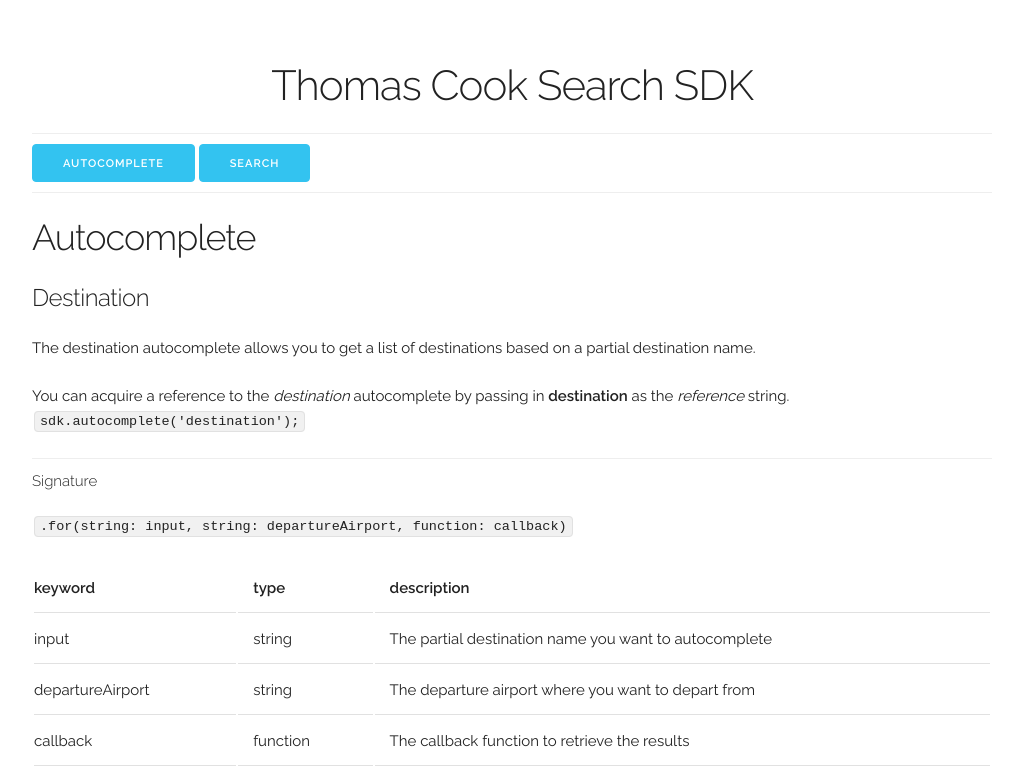
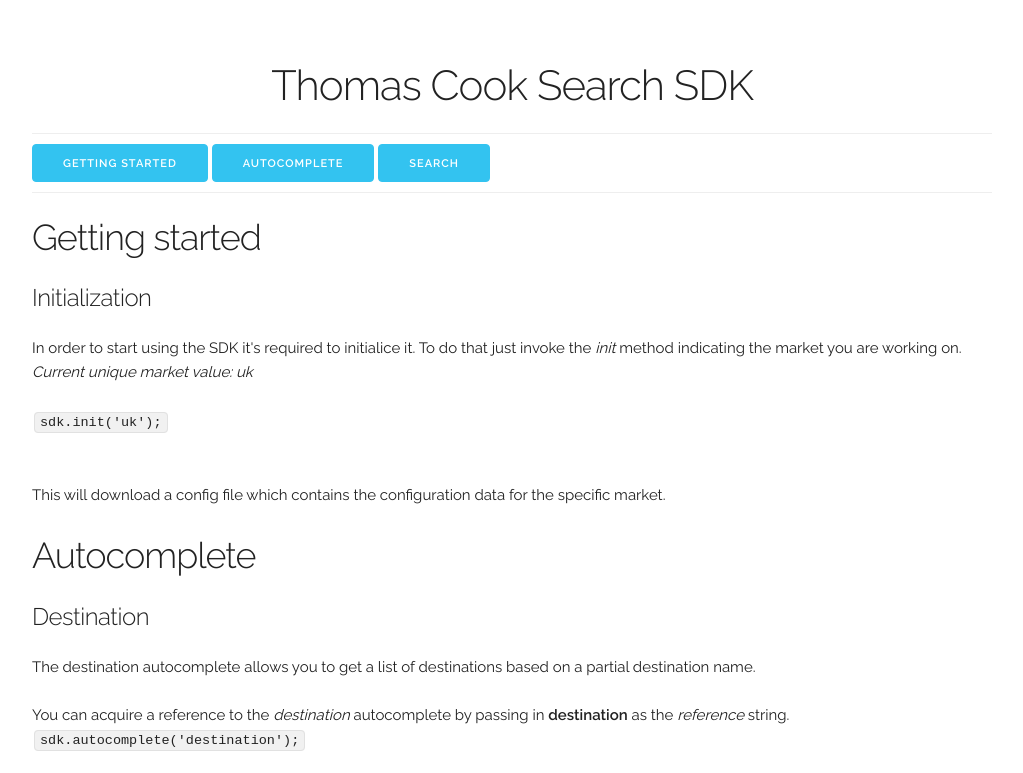
Before and after one commit to numo-labs/sdk, a plain HTML site: page index.html in a window 1280 px wide. Shown: the top 773 px of the page, without its empty margins (128-1151 px from the left). Drawn offline with nearby package versions, Linux system fonts and the light colour scheme.

Commit message:
Getting started added

```diff
--- a/index.html
+++ b/index.html
@@ -20,14 +20,31 @@
       </section>
       <div class="divider">
       <nav>
-        <a class="button button-primary" href="#">Autocomplete</a>
+        <a class="button button-primary" href="#gettingstarted">Getting started</a>
+        <a class="button button-primary" href="#autocomplete">Autocomplete</a>
         <a class="button button-primary" href="#">Search</a>
       </nav>
       <div class="divider">
 
       </div>
 
-      <h3>Autocomplete</h3>
+      <h3 id="gettingstarted">Getting started</h3>
+      <h5>Initialization</h5>
+      <p>
+        In order to start using the SDK it's required to initialice it. To do that just invoke the <i>init</i> method indicating the market you are working on.
+        <br/>
+        <i>Current unique market value: uk</i>
+        <br/>
+        <p>
+        <code>
+          sdk.init('uk');
+        </code>
+        </p>
+        <br/>
+        This will download a config file which contains the configuration data for the specific market.
+      </p>
+
+      <h3 id="autocomplete">Autocomplete</h3>
       <h5>Destination</h5>
       <p>
         The destination autocomplete allows you to get a list of destinations based on a partial destination name.
```
